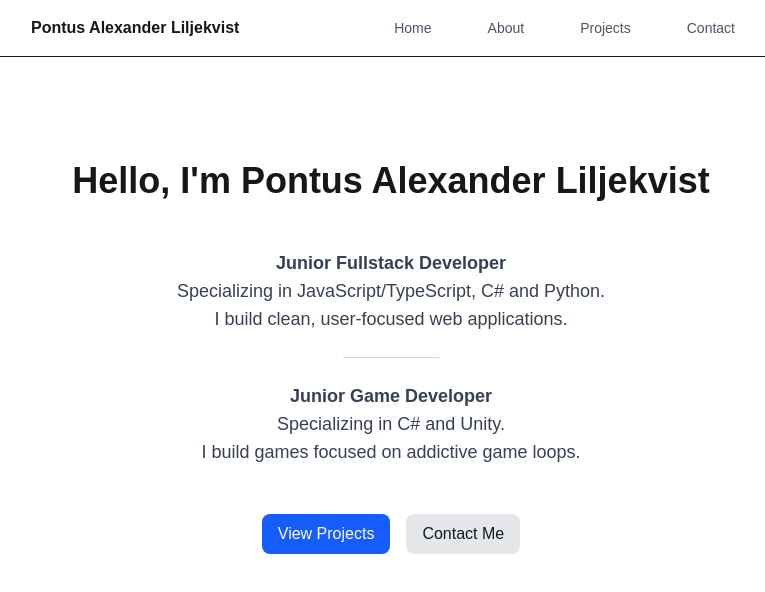
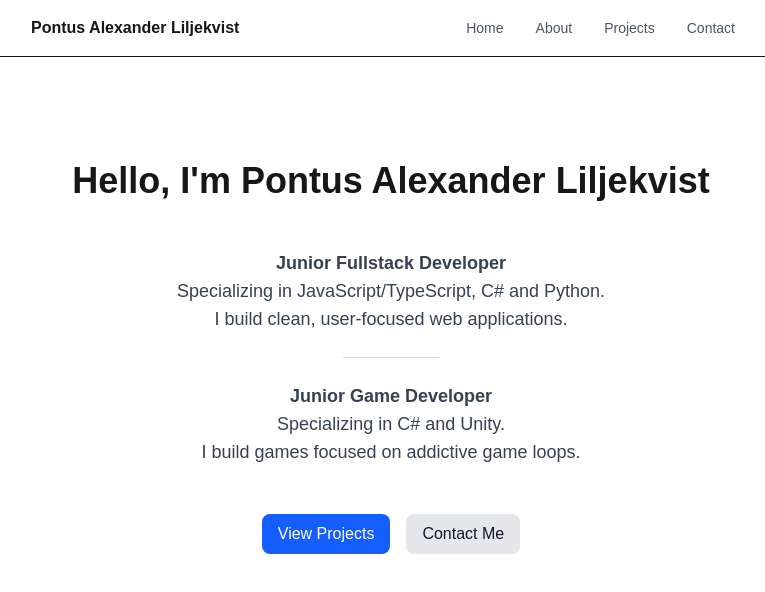
Before and after one commit to mekkmann/portfolio-page-2.0, a Next.js app: page / in a window 1280 px wide. Shown: the top 592 px of the page, without its empty margins (249-1014 px from the left). Built offline with nearby package versions, Linux system fonts and the light colour scheme.

Commit message:
gap removed due to added padding on child

```diff
--- a/components/Navbar.tsx
+++ b/components/Navbar.tsx
@@ -15,7 +15,7 @@ export function Navbar() {
           Pontus Alexander Liljekvist
         </Link>
 
-        <div className="flex gap-6 text-sm">
+        <div className="flex text-sm">
           {navItems.map((item) => (
             <Link
               key={item.href}
```
